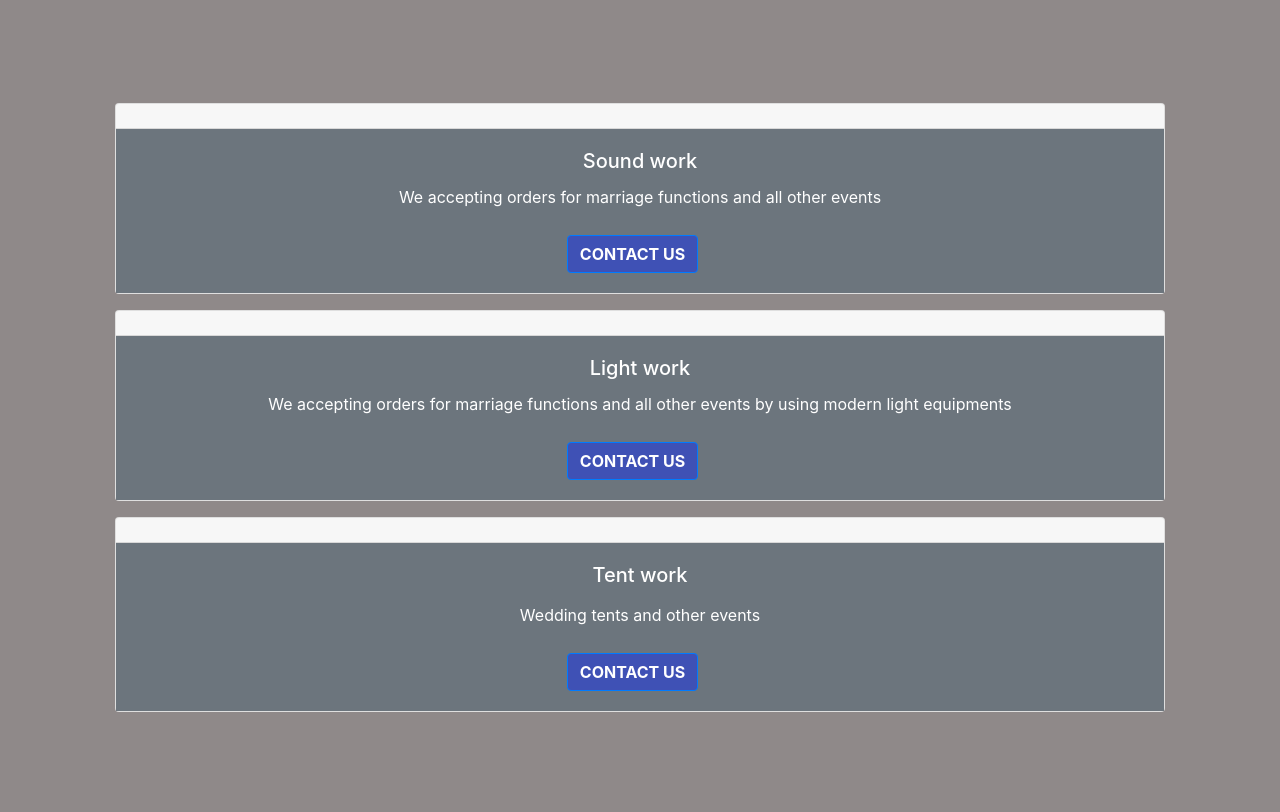
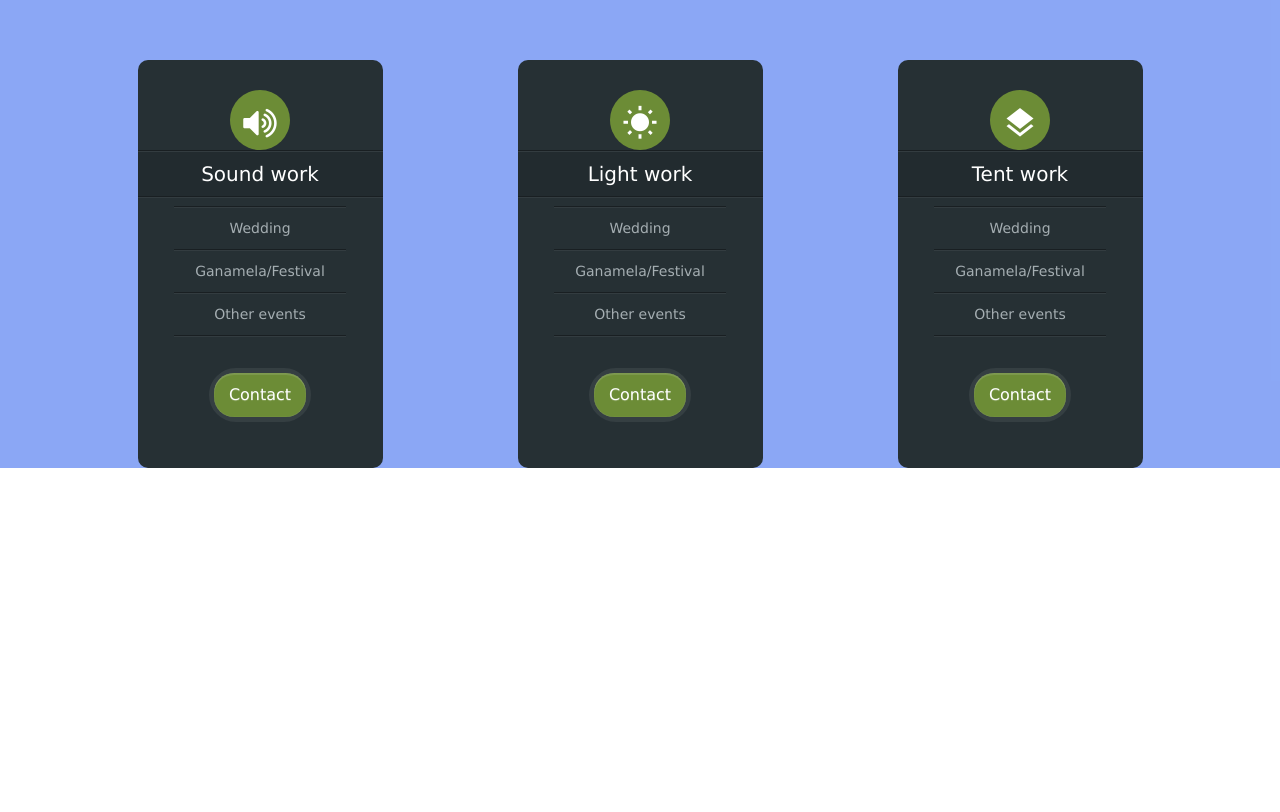
Before and after one commit to harikrishnanputhumana/Geetham-Light-and-Sounds, a plain HTML site: page services.html in a window 1280 px wide. Shown: the part 128-940 px from the top of the page. After the commit the page ends 800 px from the top, so only its background shows below. Drawn offline with nearby package versions, Linux system fonts and the light colour scheme.

Commit message:
modified

```diff
--- a/services.html
+++ b/services.html
@@ -3,65 +3,73 @@
 <head>
     <meta charset="UTF-8">
     <meta name="viewport" content="width=device-width, initial-scale=1.0">
-    <title>Services</title>
-    <link rel="icon" href="images/favicon.ico.ico" type="image/icon type">
-    <link rel="stylesheet" href="style.css">
+    <title>Document</title>
+    <link rel="stylesheet" href="servstyle.css">
     <link rel="stylesheet" href="https://stackpath.bootstrapcdn.com/bootstrap/4.5.0/css/bootstrap.min.css" integrity="sha384-9aIt2nRpC12Uk9gS9baDl411NQApFmC26EwAOH8WgZl5MYYxFfc+NcPb1dKGj7Sk" crossorigin="anonymous">
+    <link rel="stylesheet" href="https://cdnjs.cloudflare.com/ajax/libs/font-awesome/4.7.0/css/font-awesome.min.css">
+    <link href="https://fonts.googleapis.com/icon?family=Material+Icons" rel="stylesheet">
+    <link href="https://fonts.googleapis.com/icon?family=Material+Icons" rel="stylesheet">
 </head>
-<body style="background: rgb(143, 137, 137);">
-    <header style=>
-        <div class="row" style="color: black; width: 100%;">
-            <div class="col-12">
-                <h1 id="heading">SERVICES</h1>
+<body>
+
+    <section>
+        <div style="text-align: center; padding-bottom: 5%; color: white;"><h1>Services</h1></div>
+        <div class="container">
+        <div class="row">
+        <div class="col-12 col-md-4">
+            <div class="pricecol">
+                <div class="icon">
+                    <i class="fa fa-volume-up" style="font-size:36px"></i>
+                    </div>
+                    <h3><Span>Sound work</span></h3>
+                    <ul>
+                    <li>Wedding</li>
+                    <li>Ganamela/Festival</li>
+                    <li>Other events</li>
+
+                    </ul>
+                    <p>
+                    <a class="button" href="index.html#contactus"><span>Contact</span></a>
+                    </p>
             </div>
         </div>
-    </header>
-
-    <section>
-        <div class="container">
-        <div class="row text-white">
-            <div class="col-12" style="padding-top: 15ex;">
-                <div class="card text-center">
-                    <div class="card-header">
+        <div class="col-12 col-md-4">
+            <div class="pricecol">
+                <div class="icon">
+                    <i class="material-icons" style="font-size:36px">wb_sunny</i>
                     </div>
-                    <div class="card-body bg-secondary">
-                      <h5 class="card-title">Sound work</h5>
-                      <p class="card-text">We accepting orders for marriage functions and all other events</p>
-                      <a href="index.html#contactus" class="btn btn-primary">Contact us</a>
+                    <h3><Span>Light work</span></h3>
+                    <ul>
+                        <li>Wedding</li>
+                        <li>Ganamela/Festival</li>
+                        <li>Other events</li>
+                    </ul>
+                    <p>
+                        <a class="button" href="index.html#contactus"><span>Contact</span></a>
+                    </p>
             </div>
         </div>
-
-                  <div class="card text-center mt-3">
-                    <div class="card-header">
+        <div class="col-12 col-md-4">
+            <div class="pricecol">
+                <div class="icon">
+                    <i class="material-icons" style="font-size:36px">layers</i>
                     </div>
-                    <div class="card-body bg-secondary">
-                      <h5 class="card-title">Light work</h5>
-                      <p class="card-text">We accepting orders for marriage functions and all other events by using modern light equipments</p>
-                      <a href="index.html#contactus" class="btn btn-primary">Contact us</a>
+                    <h3><Span>Tent work</span></h3>
+                    <ul>
+                        <li>Wedding</li>
+                        <li>Ganamela/Festival</li>
+                        <li>Other events</li>
+                    </ul>
+                    <p>
+                        <a class="button" href="index.html#contactus"><span>Contact</span></a>
+                    </p>
             </div>
-                  </div>
-
-                  <div class="card text-center mt-3">
-                    <div class="card-header">
-                    </div>
-                    <div class="card-body bg-secondary">
-                      <h5 class="card-title">Tent work</h5>
-                      <p class="card-text"></p>Wedding tents and other events</p>
-                      <a href="index.html#contactus" class="btn btn-primary">Contact us</a>
         </div>
     </div>
 
 
-
-            </div>
-        </div>
-
 </div>
     </section>
-
-
-
-
 
 
     <script src="https://code.jquery.com/jquery-3.5.1.slim.min.js" integrity="sha384-DfXdz2htPH0lsSSs5nCTpuj/zy4C+OGpamoFVy38MVBnE+IbbVYUew+OrCXaRkfj" crossorigin="anonymous"></script>
--- /dev/null
+++ b/servstyle.css
@@ -0,0 +1,106 @@
+section{
+    align-items: center;
+    padding-top:5%;
+    background-color: rgba(82, 125, 241, 0.671);
+}
+
+.services
+{
+width:1000px;
+overflow:auto;
+margin:0 auto;
+}
+.pricecol
+{
+width:70%;
+background:rgb(38, 48, 52);
+min-height:30%;
+border-radius:10px;
+position:relative;
+padding:30px 0px;
+text-align:center;
+font-family:verdana;
+float:left;
+margin-left:15%;
+margin-top: auto;
+margin-top: 1%;
+}
+
+.icon
+{
+width:60px;
+height:60px;
+border-radius:100%;
+background:rgb(108, 140, 54);
+color:#fff;
+text-align:center;
+position:relative;
+margin:0 auto;
+
+}
+.icon i
+{
+font-size:30px;
+position:relative;
+top:15px;
+}
+h3
+{
+text-align:center;
+background:rgb(34, 43, 47);
+text-align:center;
+border-top:1px solid rgb(25, 31, 34);
+border-bottom:1px solid rgb(51, 60, 64);
+color:#fff;
+}
+h3 span
+{
+border-top:1px solid rgb(51, 60, 64);
+border-bottom:1px solid  rgb(25, 31, 34);
+display:block;
+padding: 10px 0px;
+font-family:verdana;
+font-size:20px;
+}
+.button
+{
+border-radius:34px;
+border:5px solid rgba(255, 255, 255, 0.07);
+color:rgb(64, 85, 29);
+font-size:16px;
+margin-top:15px;
+text-shadow: 0px 1px 0px rgba(255, 255, 255, 0.15);
+cursor:pointer;
+display:inline-block;
+color: #fff;
+}
+.button span
+{
+display:inline-block;
+padding:10px 15px;
+background: none repeat scroll 0% 0% rgb(108, 140, 54);
+border-radius:20px;
+box-shadow: 0px 0px 1px rgba(255, 255, 255, 0.3) inset, 0px 2px 0px rgba(255, 255, 255,
+
+0.1) inset;
+}
+ul
+{
+list-style-type:none;
+padding:0px;
+color:#fff;
+font-family:verdana;
+font-size:14px;
+margin:0 auto;
+text-align:center;
+width:70%;
+color:rgb(165, 174, 178);
+border-bottom:1px solid rgb(51, 60, 64);
+border-top:1px solid rgb(25, 31, 34);
+}
+li
+{
+padding:10px 0px;
+border-top:1px solid rgb(51, 60, 64);
+border-bottom:1px solid rgb(25, 31, 34);
+}
```
Lines whose indentation alone changed are shown as unchanged.
